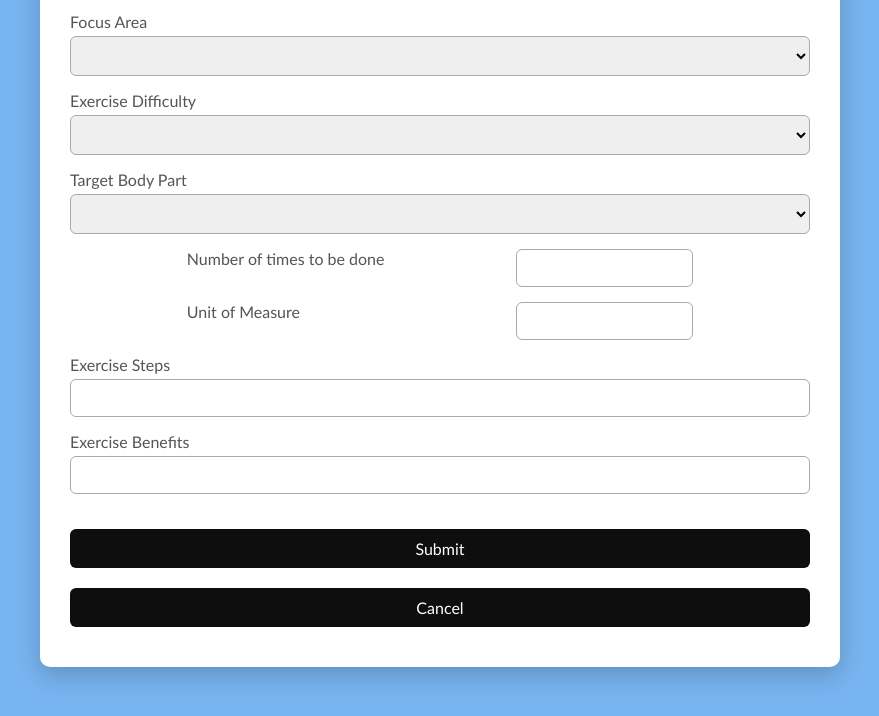
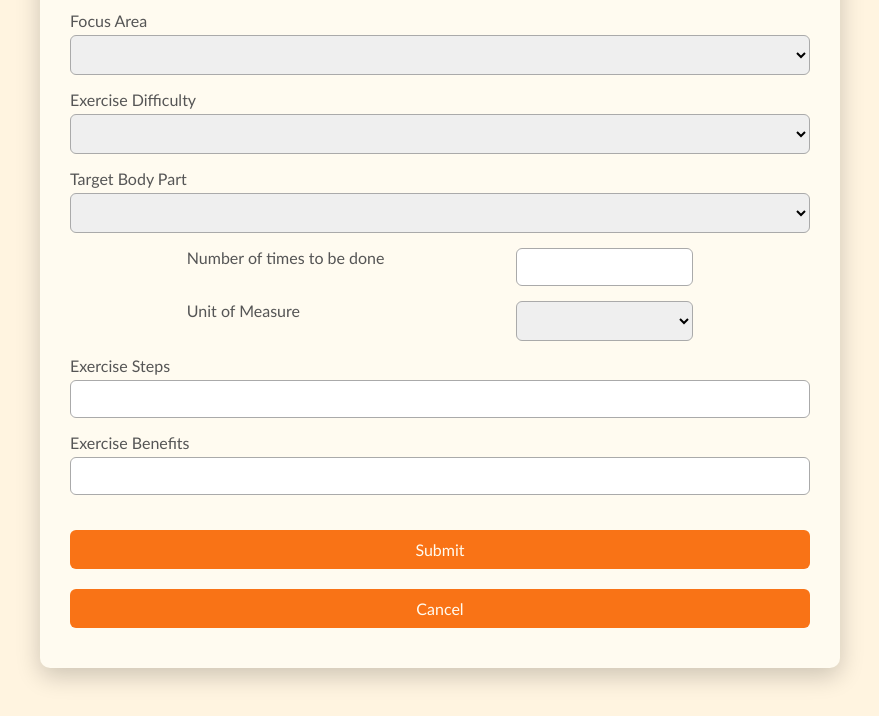
Before and after one commit to Sanket-Sonawane-cpp/internship_project, a plain HTML site: page custom_exercise.html in a window 1280 px wide. Shown: the part 204-920 px from the top of the page, without its empty margins (200-1079 px from the left). Drawn offline with Linux system fonts and the light colour scheme.

Commit message:
Implemented new color scheme

```diff
--- a/custom_exercise.css
+++ b/custom_exercise.css
@@ -10,12 +10,12 @@ body {
   display: flex;
   justify-content: center;
   align-items: center;
-  background:  #78b4f0;
+  background:  #FFF4E0;
 }
 
 
 .newExercise-container {
-  background: #fff;
+  background: #FFFBF0;
   padding: 40px 30px;
   border-radius: 10px;
   box-shadow: 0 8px 25px rgba(0, 0, 0, 0.2);
@@ -60,18 +60,18 @@ button {
   width: 100%;
   padding: 10px;
   margin-top: 20px;
-  background-color: #0e0e0f;
+  background-color: #F97316;
   border: none;
   border-radius: 6px;
-  color: white;
+  color: #FFFBF0;
   font-size: 16px;
   cursor: pointer;
   transition: 0.3s ease;
 }
 
 button:hover {
-  background-color: #e6e6ef;
-  color: #0e0e0f;
+  background-color: #FFFBF0;
+  color: #F97316;
 }
 
 .other-text {
--- a/custom_exercise.html
+++ b/custom_exercise.html
@@ -55,7 +55,11 @@
           <label for="numberOfTimes">Number of times to be done</label>
           <input type="number" id="numberOfTimes" name="numberOfTimes" required />
           <label for="uom">Unit of Measure</label>
-          <input type="text" id="uom" name="uom" required />
+          <select name="uom" id="uom">
+            <option disabled selected value></option>
+            <option value="reps">Repetitions</option>
+            <option value="mins">Minutes</option>
+          </select>
         </div>
 
         <div class="input-group">
```
